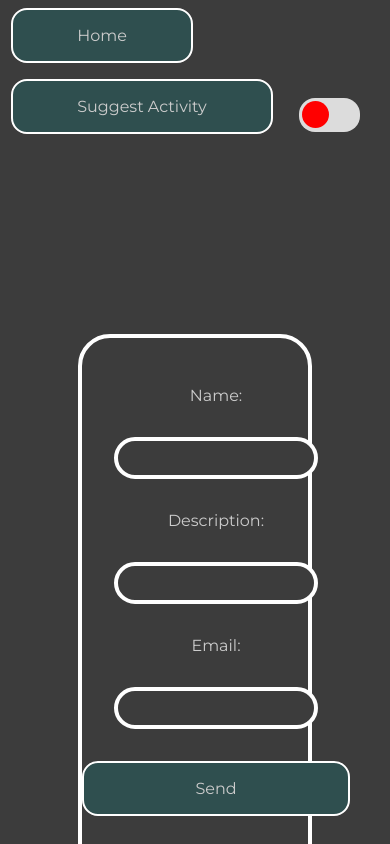
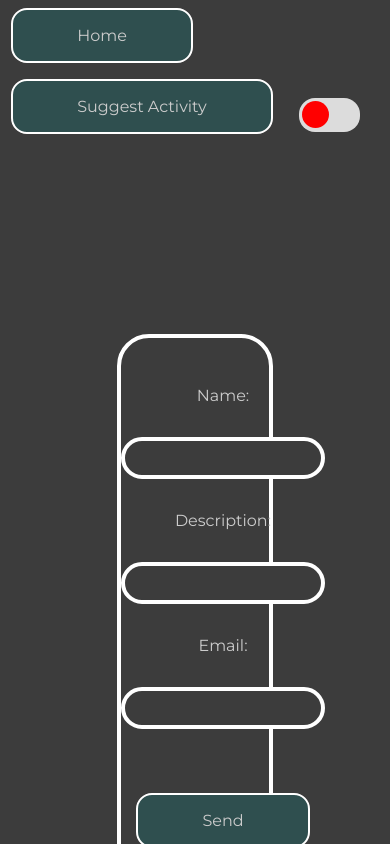
Before and after one commit to SpryzuOfficial/Activities-Page, a website: page public/index.html in a window 390 px wide. Both pictures are taken after a click on the button "Suggest Activity". Shown: the top 844 px of the page. Drawn offline with Linux system fonts and the light colour scheme.

Commit message:
Mobile UI fixed

```diff
--- a/public/css/styles.css
+++ b/public/css/styles.css
@@ -134,7 +134,7 @@ input:checked + .slider:before {
 .form-card {
     background-color: rgb(60, 60, 60);
 
-    margin: 12em 20%;
+    margin: 12em 30%;
     padding: 3em 0;
     border: 4px solid white;
     border-radius: 2em;
@@ -151,7 +151,7 @@ input:checked + .slider:before {
 }
 
 .form-card input[type=text] {
-    margin: 2em;
+    margin: 2em auto;
     height: 2em;
 
     font-family: 'Montserrat', sans-serif;
@@ -163,6 +163,10 @@ input:checked + .slider:before {
     background-color: rgb(60, 60, 60);
     border: 4px solid white;
     border-radius: 2em;
+}
+
+.form-card input[type=button] {
+    margin: 2em auto;
 }
 
 .form-card h3 {
```
